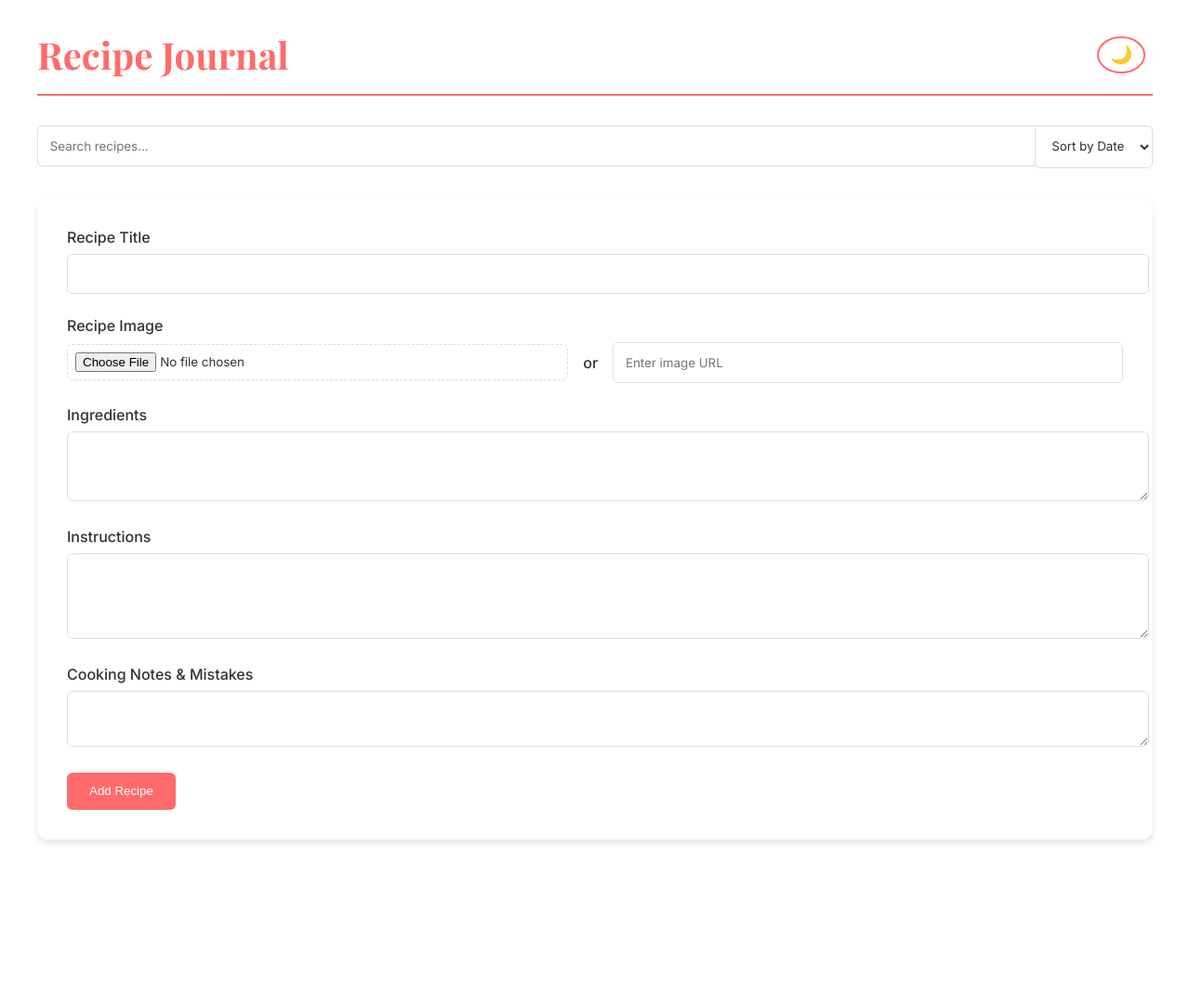
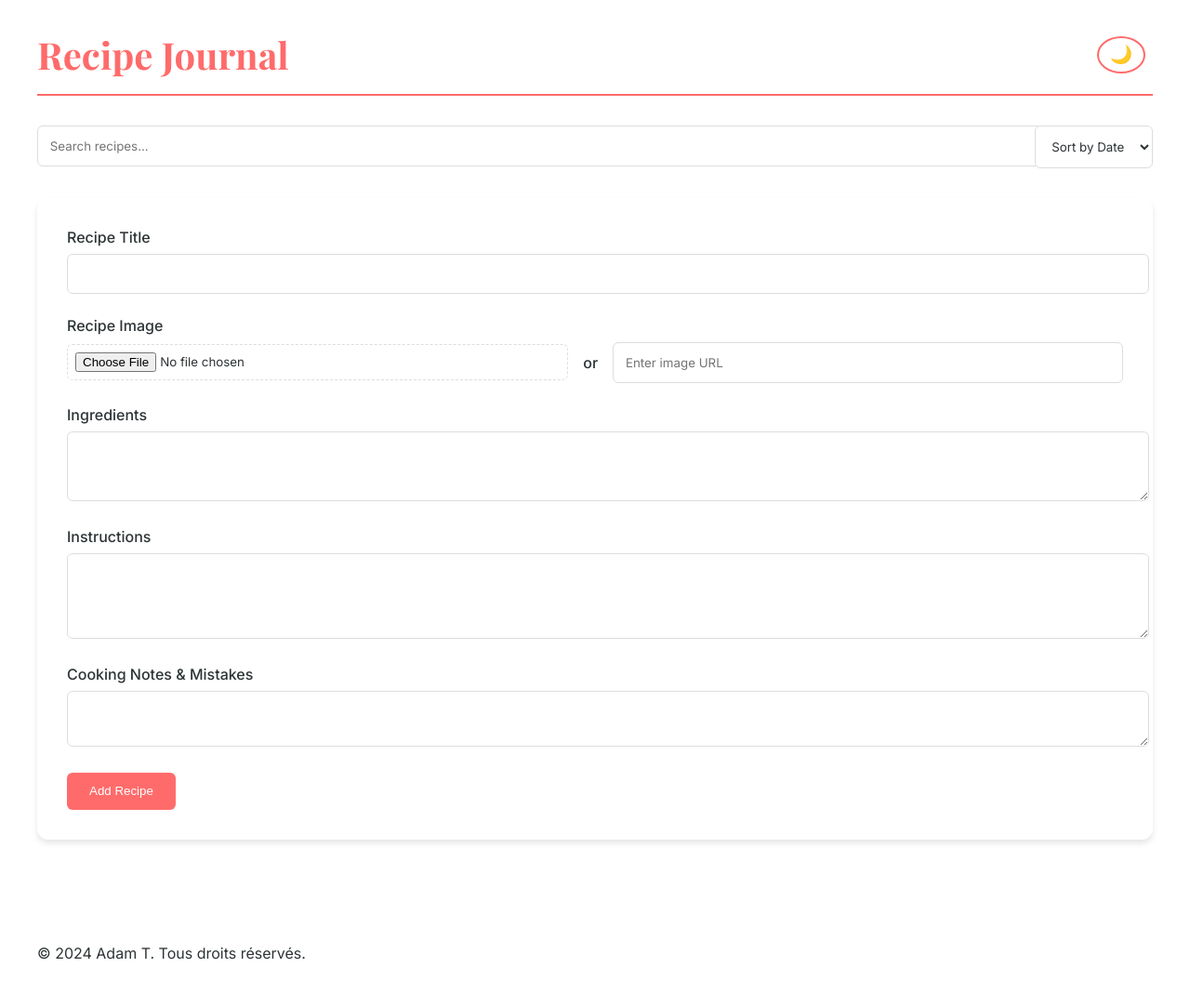
Before and after one commit to adam-t16/journal-reccette, a plain HTML site: page index.html in a window 1280 px wide. Shown: the whole page at 93% size. Before the commit the page ends 967 px from the top, so only its background shows below. Drawn offline with nearby package versions, Linux system fonts and the light colour scheme.

Commit message:
Update index.html

```diff
--- a/index.html
+++ b/index.html
@@ -10,6 +10,12 @@
   </head>
   <body>
     <div id="app"></div>
-    <script type="module" src="/script.js"></script>
+     <footer>
+        <div class="container">
+            <p>&copy; 2024 Adam T. Tous droits réservés.</p>
+        </div>
+    </footer>
+
+    <script src="script.js"></script>
 </body>
 </html>
```
